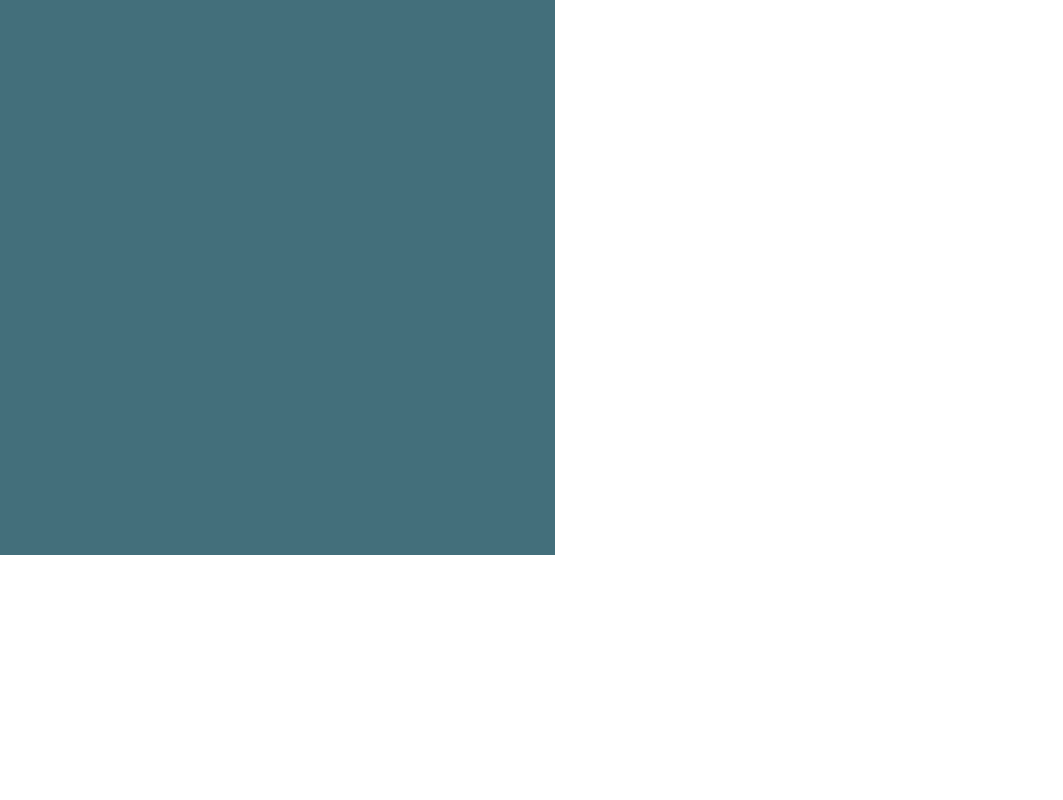
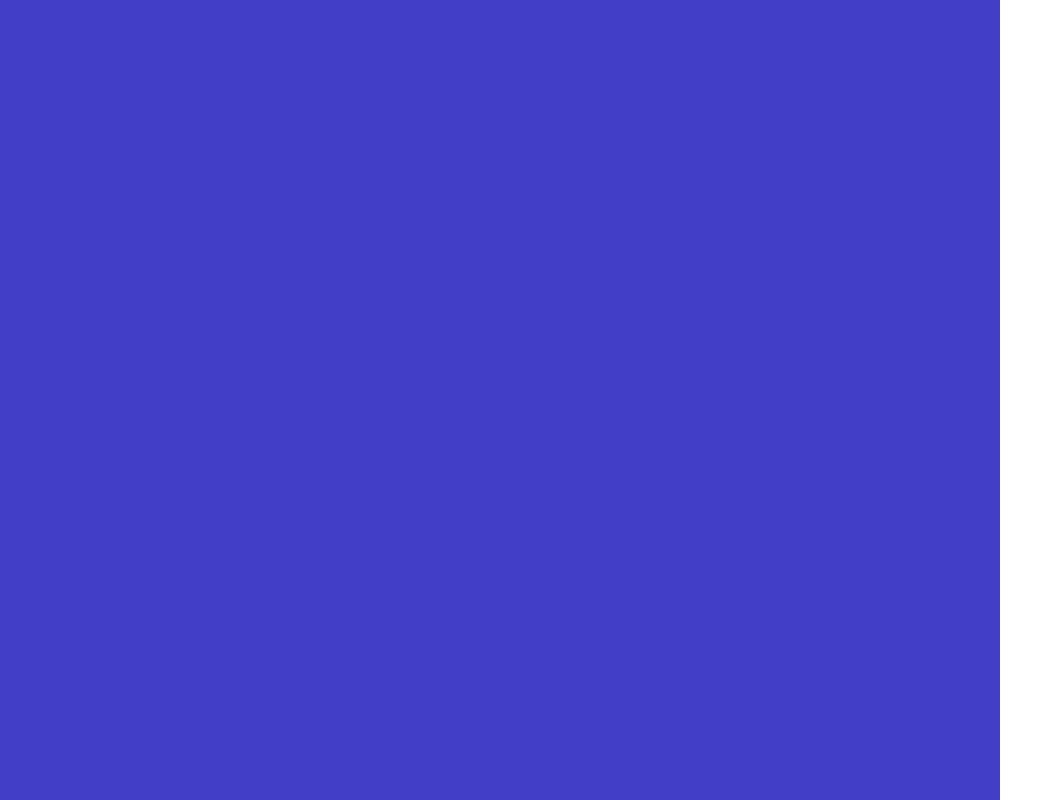
Before and after one commit to jw56578/timelinedemo, a plain HTML site: page index.html in a window 1280 px wide. Shown: the top 800 px of the page, without its empty margins (0-1063 px from the left). Drawn offline with Linux system fonts and the light colour scheme; animation ran at ten frames a second.

```diff
--- a/index.html
+++ b/index.html
@@ -12,7 +12,7 @@
 </head>
 
 <body style="margin:0px">
-  <canvas id="canvas" ref="canvas" width="555" height="555"/>
+  <canvas id="canvas" ref="canvas" width="1000" height="1000"/>
 
 <script>
 
@@ -50,15 +50,17 @@
 
 
 
-
+    var random = Math.floor(Math.random() * 233);
+    var greenRandom = Math.floor(Math.random() * 233);
      for (var y = 0; y < settings.height; ++y) {
         for (var x = 0; x < settings.width; ++x) {
             var index = y * settings.width + x;
+
             //value = value & 0xff;
             data[y * settings.width + x] =
                 (255   << 24) |    // alpha
-                (123 << 16) |    // blue
-                (111 <<  8) |    // green
+                (random << 16) |    // blue
+                (greenRandom <<  8) |    // green
                 67;            // red
         }
     }
```
